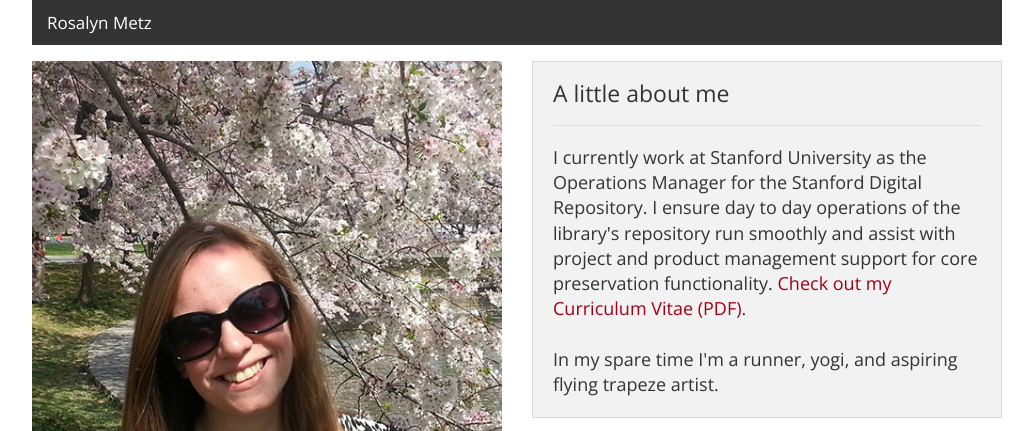
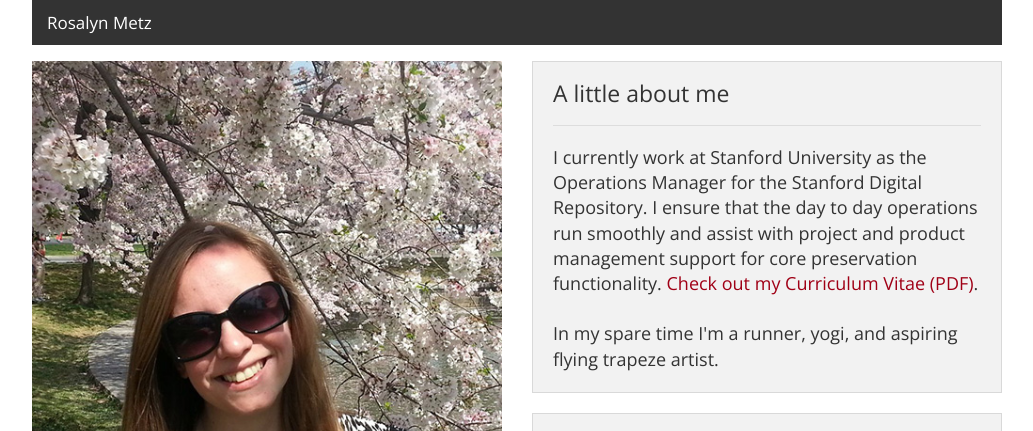
Before and after one commit to rosy1280/rosalynmetzcom, a plain HTML site: page index.html in a window 1280 px wide. Shown: the top 431 px of the page, without its empty margins (123-1156 px from the left). Drawn offline with nearby package versions, Linux system fonts and the light colour scheme; files whose address does not match are found by name.

Commit message:
update to about me text

```diff
--- a/index.html
+++ b/index.html
@@ -73,7 +73,7 @@
                     <div class="panel">
                         <h4 class="hide-for-small">A little about me<hr/></h4>
                         <h5 class="subheader">
-                        	I currently work at Stanford University as the Operations Manager for the Stanford Digital Repository.  I ensure day to day operations of the library's repository run smoothly and assist with project and product management support for core preservation functionality.  <a href="img/rosalyn_metz_cv.pdf">Check out my Curriculum Vitae (PDF)</a>.<br/><br/>In my spare time I'm a runner, yogi, and aspiring flying trapeze artist.
+                        	I currently work at Stanford University as the Operations Manager for the Stanford Digital Repository.  I ensure that the day to day operations run smoothly and assist with project and product management support for core preservation functionality.  <a href="img/rosalyn_metz_cv.pdf">Check out my Curriculum Vitae (PDF)</a>.<br/><br/>In my spare time I'm a runner, yogi, and aspiring flying trapeze artist.
                         </h5>
                     </div>
                   </div>
```
